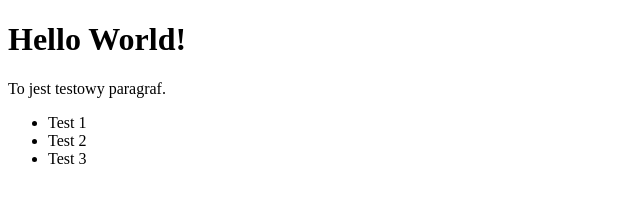
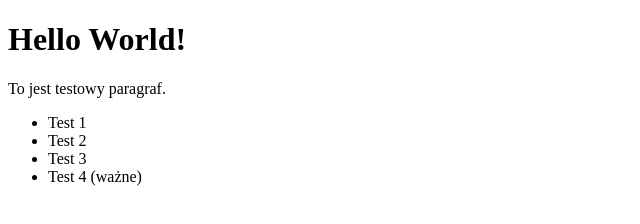
Before and after one commit to MaciejNazarczuk/Test, a plain HTML site: page index.html in a window 1280 px wide. Shown: the whole page, without its empty margins (0-640 px from the left). Drawn offline with Linux system fonts and the light colour scheme.

Commit message:
Uzupełnienie testowej listy

```diff
--- a/index.html
+++ b/index.html
@@ -14,6 +14,7 @@
         <li>Test 1</li>
         <li>Test 2</li>
         <li>Test 3</li>
+        <li>Test 4 (ważne)</li>
     </ul>
 </body>
 </html>
```
